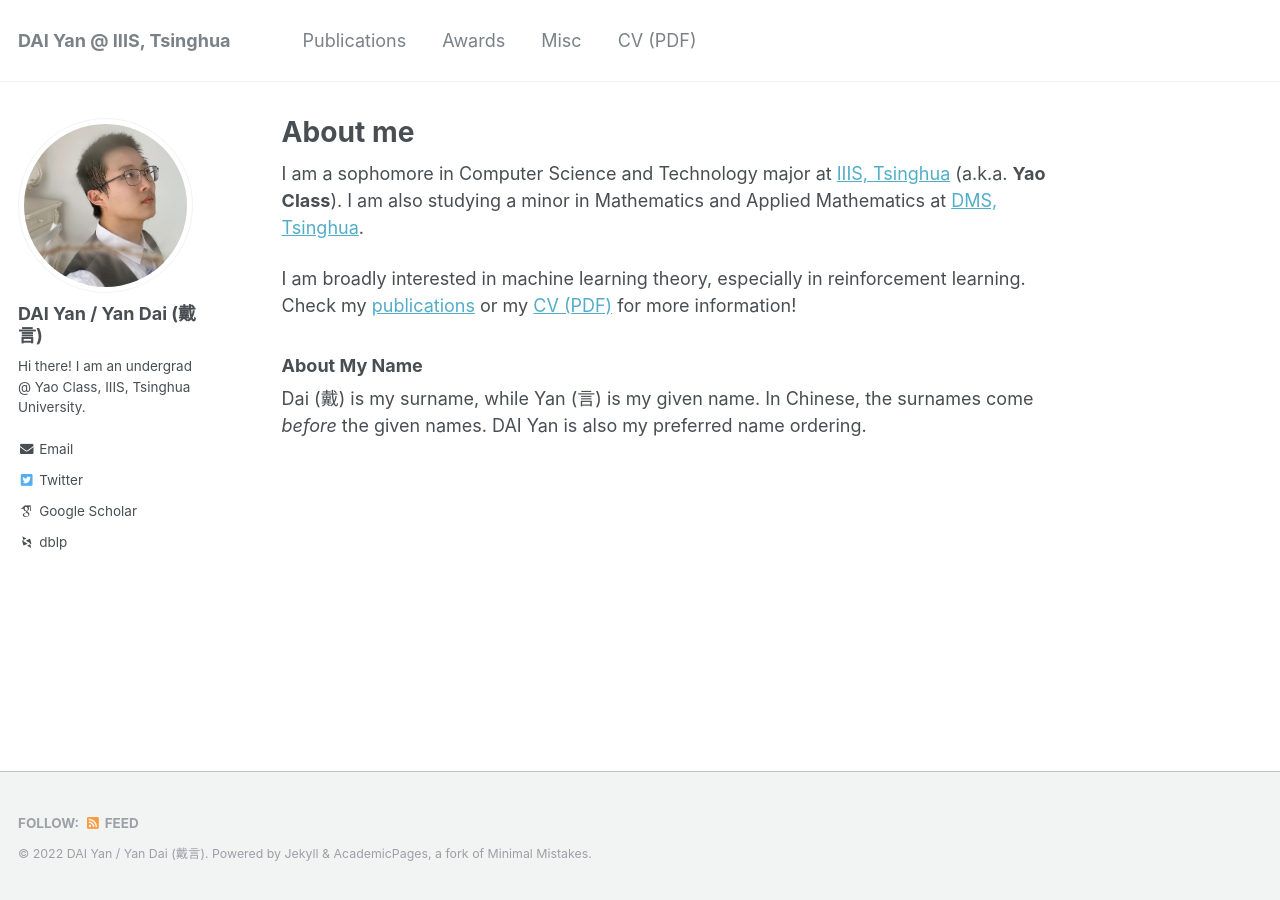
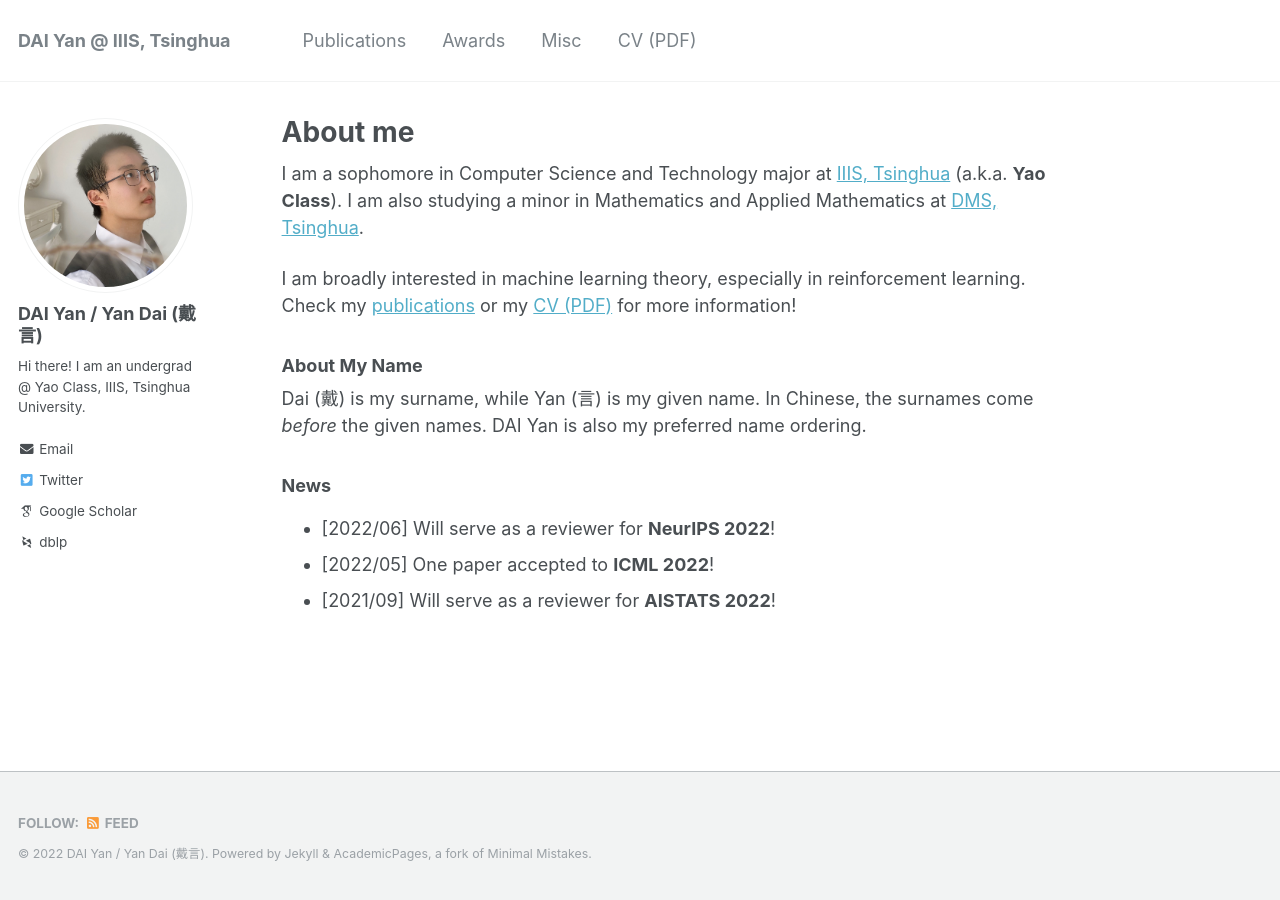
Before and after one commit to yandaichn/yandaichn.github.io, a Jekyll site: the page built from _pages/about.md, in a window 1280 px wide. Built offline with Jekyll 4.4.1, drawn with Linux system fonts in a browser that asks for light colours; some web fonts are replaced; part of the change alters nothing that is shown.

Commit message:
Update about.md

```diff
--- a/_pages/about.md
+++ b/_pages/about.md
@@ -10,13 +10,12 @@ redirect_from:
 
 I am a sophomore in Computer Science and Technology major at [IIIS, Tsinghua](https://iiis.tsinghua.edu.cn/en/) (a.k.a. **Yao Class**). I am also studying a minor in Mathematics and Applied Mathematics at [DMS, Tsinghua](https://www.math.tsinghua.edu.cn/).
 
-I am broadly interested in machine learning theory, especially in reinforcement learning. Check my [publications](publications.html) or my [CV (PDF)](CV.pdf) for more information!
+I am broadly interested in machine learning theory, especially in reinforcement learning. Check my [publications](publications) or my [CV (PDF)](CV.pdf) for more information!
 
 ### About My Name
 Dai (戴) is my surname, while Yan (言) is my given name. In Chinese, the surnames come *before* the given names. DAI Yan is also my preferred name ordering.
 
-<!-- ### News
+### News
 * [2022/06] Will serve as a reviewer for **NeurIPS 2022**!
 * [2022/05] One paper accepted to **ICML 2022**!
 * [2021/09] Will serve as a reviewer for **AISTATS 2022**!
- -->
```
